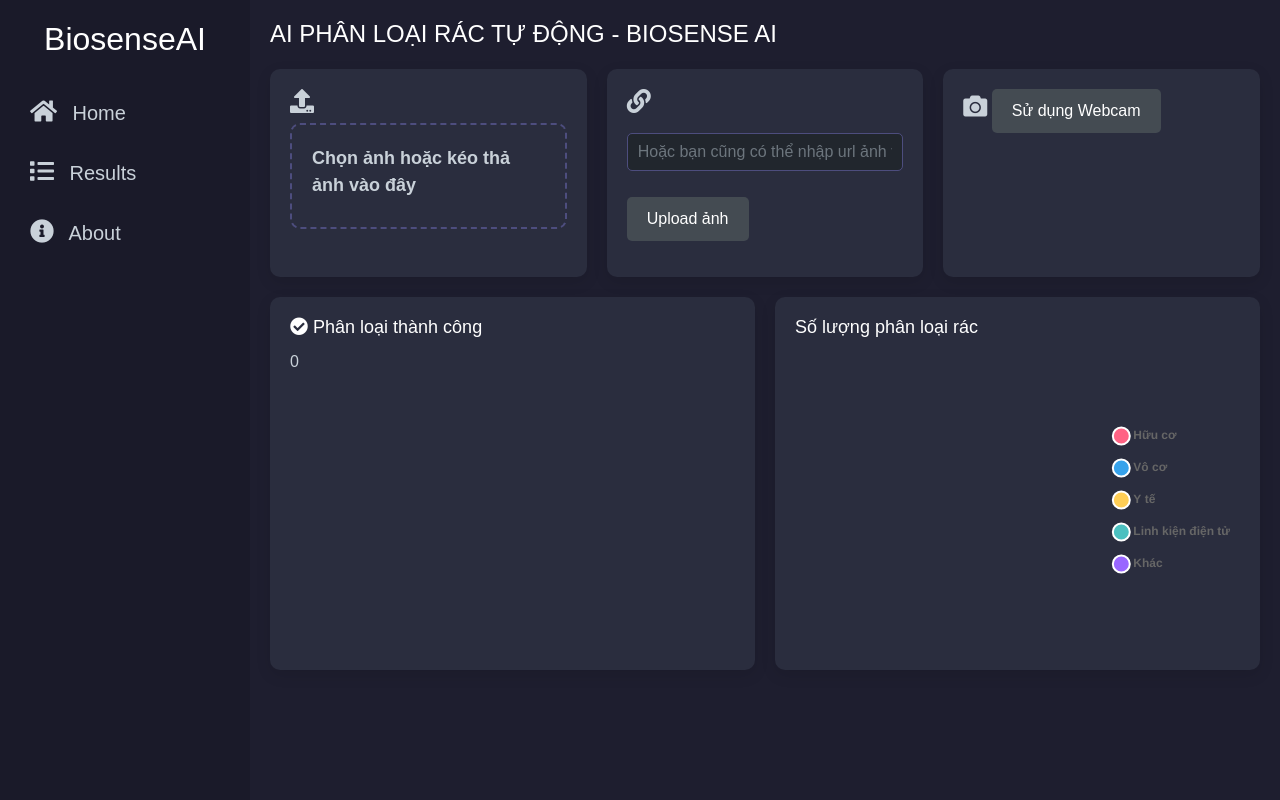
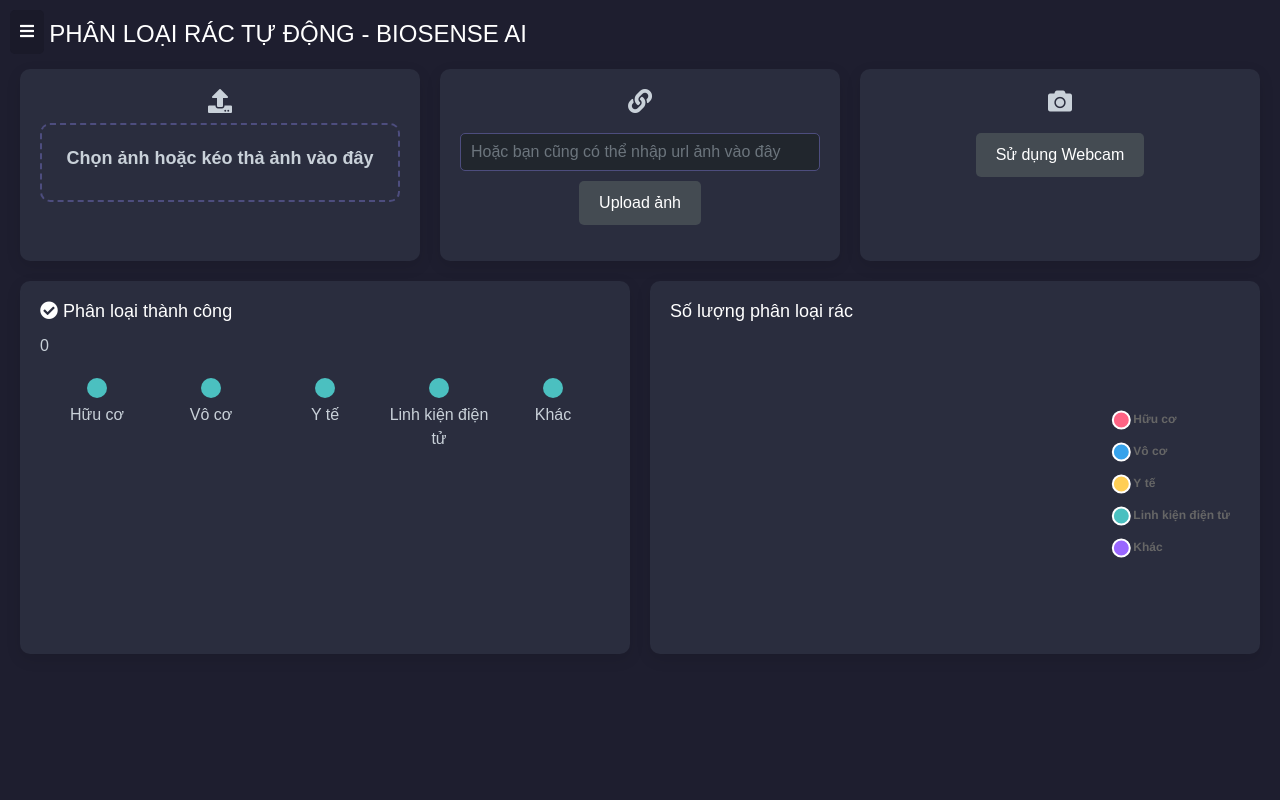
Before and after one commit to QuangquyNguyenvo/Project-Classification, a Flask app: page / in a window 1280 px wide. Run offline with Flask 3, Linux system fonts and the light colour scheme; some libraries are stand-ins or nearby versions.

Commit message:
Fix UI + Sidebar + Full check(?)

```diff
--- a/vision_app/templates/index.html
+++ b/vision_app/templates/index.html
@@ -19,12 +19,16 @@
             position: fixed;
             top: 0;
             bottom: 0;
-            left: 0;
+            left: -250px;
             width: 250px;
             background-color: #1a1a29;
             padding: 20px;
             overflow-y: auto;
             z-index: 1000;
+            transition: left 0.3s ease;
+        }
+        .sidebar.active {
+            left: 0;
         }
         .sidebar h2 {
             color: #ffffff;
@@ -48,8 +52,12 @@
             background-color: #21262d;
         }
         .content-wrapper {
+            margin-left: 0;
+            padding: 20px;
+            transition: margin-left 0.3s ease;
+        }
+        .content-wrapper.sidebar-active {
             margin-left: 250px;
-            padding: 20px;
         }
         .dashboard-header {
             margin-bottom: 20px;
@@ -71,6 +79,7 @@
             border-radius: 10px;
             padding: 20px;
             box-shadow: 0 5px 15px rgba(0,0,0,0.1);
+            text-align: center;
         }
         .upload-option i {
             font-size: 24px;
@@ -107,6 +116,8 @@
             padding: 10px 20px;
             border-radius: 5px;
             cursor: pointer;
+            margin: 10px auto;
+            display: block;
         }
         .btn-custom:hover {
             background-color: #3a3f44;
@@ -143,21 +154,6 @@
             height: 300px;
         }
         .toggle-btn {
-            display: none;
-        }
-        @media (max-width: 768px) {
-            .sidebar {
-                transform: translateX(-100%);
-                transition: transform 0.3s ease;
-            }
-            .sidebar.active {
-                transform: translateX(0);
-            }
-            .content-wrapper {
-                margin-left: 0;
-            }
-            .toggle-btn {
-                display: block;
             position: fixed;
             top: 10px;
             left: 10px;
@@ -169,6 +165,26 @@
             border-radius: 5px;
             cursor: pointer;
         }
+        .bin-status {
+            display: flex;
+            justify-content: space-between;
+            margin-top: 20px;
+        }
+        .bin-status-item {
+            text-align: center;
+            flex: 1;
+        }
+        .status-indicator {
+            width: 20px;
+            height: 20px;
+            border-radius: 50%;
+            margin: 0 auto 5px;
+        }
+        .status-full {
+            background-color: #ff6384;
+        }
+        .status-not-full {
+            background-color: #4bc0c0;
         }
     </style>
 </head>
@@ -197,14 +213,14 @@
                     <i class="fas fa-link"></i>
                     <div class="form-group">
                         <input type="text" name="url" id="url-input" class="form-control" placeholder="Hoặc bạn cũng có thể nhập url ảnh vào đây">
-                        <button type="button" id="url-submit" class="btn btn-custom mt-3">Upload ảnh</button>
+                        <button type="button" id="url-submit" class="btn btn-custom">Upload ảnh</button>
                     </div>
                 </div>
                 <div class="upload-option">
                     <i class="fas fa-camera"></i>
                     <button type="button" id="useWebcam" class="btn btn-custom">Sử dụng Webcam</button>
                     <video id="camera" autoplay class="mt-3 w-100"></video>
-                    <button type="button" id="captureBtn" class="btn btn-custom mt-3">Chụp</button>
+                    <button type="button" id="captureBtn" class="btn btn-custom">Chụp</button>
                 </div>
             </div>
         </form>
@@ -215,6 +231,28 @@
                 <div class="card-body">
                     <h3 class="card-title"><i class="fas fa-check-circle"></i> Phân loại thành công</h3>
                     <p class="card-text">{{ counters['successful_classifications'] }}</p>
+                    <div class="bin-status">
+                        <div class="bin-status-item">
+                            <div class="status-indicator status-not-full"></div>
+                            <span>Hữu cơ</span>
+                        </div>
+                        <div class="bin-status-item">
+                            <div class="status-indicator status-not-full"></div>
+                            <span>Vô cơ</span>
+                        </div>
+                        <div class="bin-status-item">
+                            <div class="status-indicator status-not-full"></div>
+                            <span>Y tế</span>
+                        </div>
+                        <div class="bin-status-item">
+                            <div class="status-indicator status-not-full"></div>
+                            <span>Linh kiện điện tử</span>
+                        </div>
+                        <div class="bin-status-item">
+                            <div class="status-indicator status-not-full"></div>
+                            <span>Khác</span>
+                        </div>
+                    </div>
                 </div>
             </div>
             <div class="card">
@@ -297,9 +335,11 @@
 
         const toggleBtn = document.getElementById('toggle-btn');
         const sidebar = document.getElementById('sidebar');
+        const contentWrapper = document.getElementById('content-wrapper');
 
         toggleBtn.addEventListener('click', () => {
             sidebar.classList.toggle('active');
+            contentWrapper.classList.toggle('sidebar-active');
         });
 
         const ctx = document.getElementById('wasteChart').getContext('2d');
@@ -346,7 +386,21 @@
             .then(response => response.json())
             .then(data => {
                 updateChartData(data.counters);
+                updateBinStatus(data.bin_status);
             });
+
+        function updateBinStatus(binStatus) {
+            const statusIndicators = document.querySelectorAll('.status-indicator');
+            Object.keys(binStatus).forEach((key, index) => {
+                if (binStatus[key]) {
+                    statusIndicators[index].classList.remove('status-not-full');
+                    statusIndicators[index].classList.add('status-full');
+                } else {
+                    statusIndicators[index].classList.remove('status-full');
+                    statusIndicators[index].classList.add('status-not-full');
+                }
+            });
+        }
     </script>
 </body>
 </html>
```
Lines whose indentation alone changed are shown as unchanged.
